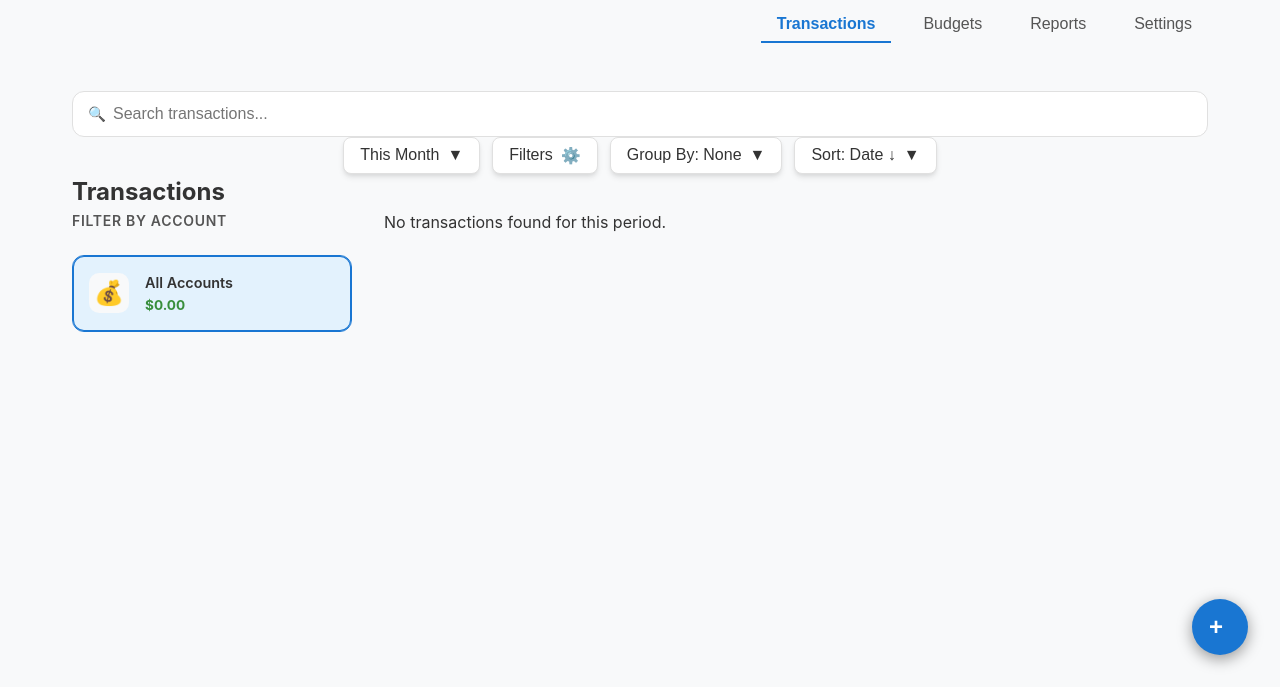
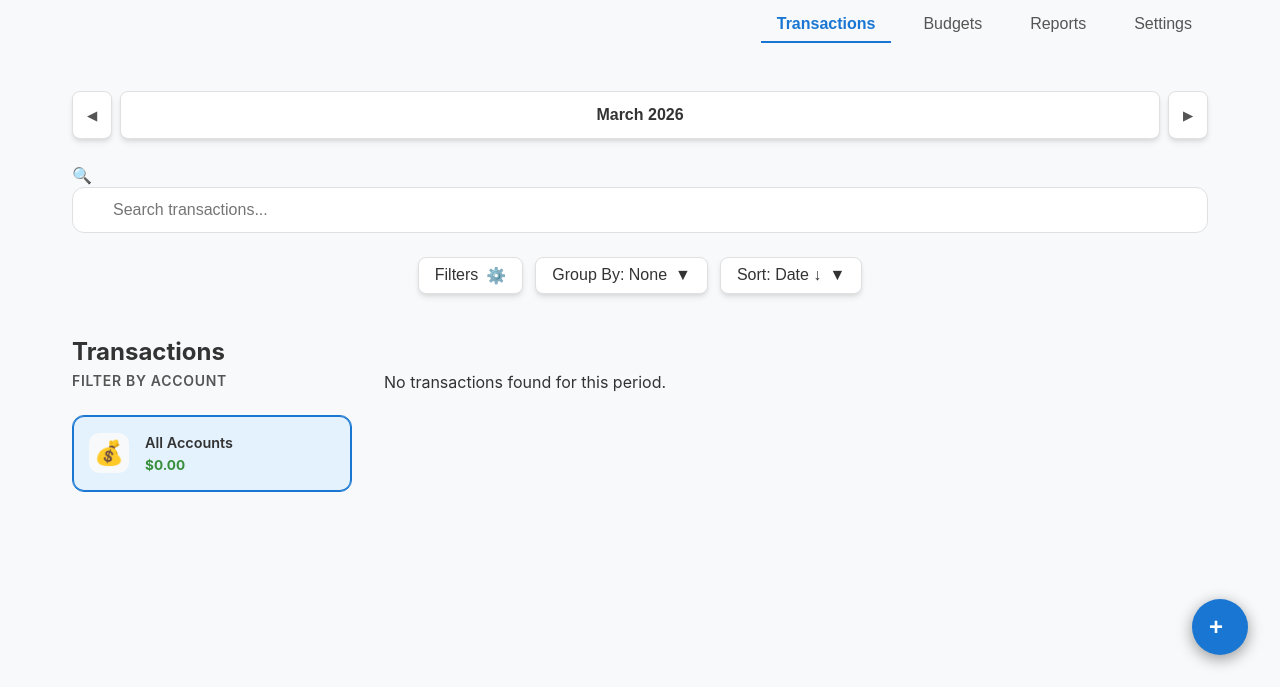
Before and after one commit to paulang1807/budget-n-expenses, a website built with Vite: page frontend/index.html in a window 1280 px wide. Shown: the part 113-800 px from the top of the page. Built offline with nearby package versions, Linux system fonts and the light colour scheme; files whose address does not match are found by name.

Commit message:
feat: Add time period navigation buttons and dynamic period label to transaction filter.

```diff
--- a/frontend/index.html
+++ b/frontend/index.html
@@ -30,15 +30,18 @@
 
 
         <div class="filter-section">
+            <div class="time-nav-container">
+                <button class="nav-btn" id="prev-period" title="Previous Period">◀</button>
+                <button class="filter-btn main-time-btn" id="time-filter-btn">
+                    <span>This Month</span>
+                </button>
+                <button class="nav-btn" id="next-period" title="Next Period">▶</button>
+            </div>
             <div class="search-bar">
                 <span class="search-icon">🔍</span>
                 <input type="text" id="transaction-search" placeholder="Search transactions...">
             </div>
             <div class="filter-btns">
-                <button class="filter-btn" id="time-filter-btn">
-                    <span>This Month</span>
-                    <span>▼</span>
-                </button>
                 <button class="filter-btn" id="advanced-filter-btn">
                     <span>Filters</span>
                     <span>⚙️</span>
--- a/frontend/src/main.js
+++ b/frontend/src/main.js
@@ -6,7 +6,7 @@ import { Settings } from './components/settings.js';
 import { GroupFilter } from './components/group-filter.js';
 import { SortFilter } from './components/sort-filter.js';
 import { AdvancedFilter } from './components/advanced-filter.js';
-import { formatCurrency, getFilteredTransactions, getFABContext, parseLocalDate, groupTransactions, sortTransactions } from './utils.js';
+import { formatCurrency, getFilteredTransactions, getFABContext, parseLocalDate, groupTransactions, sortTransactions, getPeriodLabel } from './utils.js';
 
 const API_URL = 'http://localhost:3001/api';
 
@@ -29,7 +29,8 @@ let state = {
         retailers: [],
         accounts: [],
         minAmount: null,
-        maxAmount: null
+        maxAmount: null,
+        referenceDate: new Date()
     },
     currentSubTab: 'accounts',
     icons: [],
@@ -609,18 +610,18 @@ function setupEventListeners() {
         const modalHtml = TimeFilter.render();
         document.body.insertAdjacentHTML('beforeend', modalHtml);
         TimeFilter.setup((filter) => {
-            state.filter = { ...state.filter, ...filter };
-            const btnSpan = document.querySelector('#time-filter-btn span');
-            if (filter.period === 'Custom Range') {
-                btnSpan.textContent = `${filter.startDate || '...'} to ${filter.endDate || '...'}`;
-            } else {
-                btnSpan.textContent = filter.period;
-            }
-            // Refresh data or filter local state
+            state.filter = { ...state.filter, ...filter, referenceDate: new Date() };
+            updateTimeFilterUI();
             updateSummaryCards();
             renderCurrentTab();
         });
     });
+
+    document.getElementById('prev-period').addEventListener('click', () => changePeriod(-1));
+    document.getElementById('next-period').addEventListener('click', () => changePeriod(1));
+
+    // Initial sync
+    updateTimeFilterUI();
 
     // Handle entity creation (Global listener for quick-add and settings)
     window.addEventListener('open-entity-modal', (e) => {
@@ -854,3 +855,33 @@ function updateFAB() {
 }
 
 init();
+
+function updateTimeFilterUI() {
+    const label = getPeriodLabel(state.filter);
+    const btnSpan = document.querySelector('#time-filter-btn span');
+    if (btnSpan) btnSpan.textContent = label;
+
+    // Show/hide navigation buttons based on period type
+    const navPeriods = ['This Month', 'Last Month', 'This Quarter', 'Last Quarter', 'This Year', 'Last Year'];
+    const isNavigable = navPeriods.includes(state.filter.period);
+    document.getElementById('prev-period').style.visibility = isNavigable ? 'visible' : 'hidden';
+    document.getElementById('next-period').style.visibility = isNavigable ? 'visible' : 'hidden';
+}
+
+function changePeriod(direction) {
+    const { period, referenceDate } = state.filter;
+    const ref = new Date(referenceDate || new Date());
+
+    if (period.includes('Month')) {
+        ref.setMonth(ref.getMonth() + direction);
+    } else if (period.includes('Quarter')) {
+        ref.setMonth(ref.getMonth() + (direction * 3));
+    } else if (period.includes('Year')) {
+        ref.setFullYear(ref.getFullYear() + direction);
+    }
+
+    state.filter.referenceDate = ref;
+    updateTimeFilterUI();
+    renderCurrentTab();
+    updateSummaryCards();
+}
--- a/frontend/src/style.css
+++ b/frontend/src/style.css
@@ -326,18 +326,52 @@ header {
     border-style: solid;
 }
 
+.filter-section {
+    display: flex;
+    flex-direction: column;
+    gap: 1.5rem;
+    margin-bottom: 2.5rem;
+    align-items: center;
+}
+
+.time-nav-container {
+    display: flex;
+    align-items: center;
+    gap: 0.5rem;
+    width: 100%;
+}
+
+.time-nav-container .nav-btn {
+    background: var(--card-bg);
+    border: 1px solid var(--border);
+    border-radius: 8px;
+    width: 40px;
+    height: 48px;
+    display: flex;
+    align-items: center;
+    justify-content: center;
+    cursor: pointer;
+    color: var(--text-light);
+    transition: var(--transition);
+    box-shadow: var(--shadow);
+}
+
+.time-nav-container .nav-btn:hover {
+    background: var(--border);
+    color: var(--primary);
+}
+
+.main-time-btn {
+    flex-grow: 1;
+    justify-content: center;
+    height: 48px;
+    padding: 0 1.25rem;
+    font-weight: 600;
+}
+
 .search-bar {
     position: relative;
     width: 100%;
-}
-
-.search-icon {
-    position: absolute;
-    left: 1rem;
-    top: 50%;
-    transform: translateY(-50%);
-    color: var(--text-light);
-    font-size: 0.9rem;
 }
 
 #transaction-search {
--- a/frontend/src/utils.js
+++ b/frontend/src/utils.js
@@ -3,8 +3,8 @@ export function formatCurrency(amount) {
 }
 
 export function getFilteredTransactions(state) {
-    const { period, startDate, endDate, search, categories, subcategories, retailers, accounts, minAmount, maxAmount } = state.filter;
-    const now = new Date();
+    const { period, startDate, endDate, search, categories, subcategories, retailers, accounts, minAmount, maxAmount, referenceDate } = state.filter;
+    const ref = referenceDate ? new Date(referenceDate) : new Date();
     let start, end;
 
     if (period === 'Custom Range') {
@@ -12,44 +12,47 @@ export function getFilteredTransactions(state) {
         end = endDate ? parseLocalDate(endDate) : new Date();
         end.setHours(23, 59, 59, 999);
     } else {
+        const year = ref.getFullYear();
+        const month = ref.getMonth();
+
         switch (period) {
             case 'This Month':
-                start = new Date(now.getFullYear(), now.getMonth(), 1);
-                end = new Date(now.getFullYear(), now.getMonth() + 1, 0, 23, 59, 59, 999);
+                start = new Date(year, month, 1);
+                end = new Date(year, month + 1, 0, 23, 59, 59, 999);
                 break;
             case 'Last Month':
-                start = new Date(now.getFullYear(), now.getMonth() - 1, 1);
-                end = new Date(now.getFullYear(), now.getMonth(), 0, 23, 59, 59, 999);
+                start = new Date(year, month - 1, 1);
+                end = new Date(year, month, 0, 23, 59, 59, 999);
                 break;
             case 'This Quarter':
-                const q = Math.floor(now.getMonth() / 3);
-                start = new Date(now.getFullYear(), q * 3, 1);
-                end = new Date(now.getFullYear(), (q + 1) * 3, 0, 23, 59, 59, 999);
+                const q = Math.floor(month / 3);
+                start = new Date(year, q * 3, 1);
+                end = new Date(year, (q + 1) * 3, 0, 23, 59, 59, 999);
                 break;
             case 'Last Quarter':
-                const lq = Math.floor(now.getMonth() / 3) - 1;
-                start = new Date(now.getFullYear(), lq * 3, 1);
-                end = new Date(now.getFullYear(), (lq + 1) * 3, 0, 23, 59, 59, 999);
+                const lq = Math.floor(month / 3) - 1;
+                start = new Date(year, lq * 3, 1);
+                end = new Date(year, (lq + 1) * 3, 0, 23, 59, 59, 999);
                 break;
             case 'This Year':
-                start = new Date(now.getFullYear(), 0, 1);
-                end = new Date(now.getFullYear(), 11, 31, 23, 59, 59, 999);
+                start = new Date(year, 0, 1);
+                end = new Date(year, 11, 31, 23, 59, 59, 999);
                 break;
             case 'Last Year':
-                start = new Date(now.getFullYear() - 1, 0, 1);
-                end = new Date(now.getFullYear() - 1, 11, 31, 23, 59, 59, 999);
+                start = new Date(year - 1, 0, 1);
+                end = new Date(year - 1, 11, 31, 23, 59, 59, 999);
                 break;
             case 'Last 30 Days':
-                start = new Date(now.getTime() - 30 * 24 * 60 * 60 * 1000);
-                end = now;
+                start = new Date(ref.getTime() - 30 * 24 * 60 * 60 * 1000);
+                end = ref;
                 break;
             case 'Last 90 Days':
-                start = new Date(now.getTime() - 90 * 24 * 60 * 60 * 1000);
-                end = now;
+                start = new Date(ref.getTime() - 90 * 24 * 60 * 60 * 1000);
+                end = ref;
                 break;
             case 'Last 12 Months':
-                start = new Date(now.getFullYear() - 1, now.getMonth() + 1, 1);
-                end = now;
+                start = new Date(year - 1, month + 1, 1);
+                end = ref;
                 break;
             default:
                 start = new Date(0);
@@ -84,6 +87,39 @@ export function getFilteredTransactions(state) {
 
         return true;
     });
+}
+
+export function getPeriodLabel(filter) {
+    const { period, startDate, endDate, referenceDate } = filter;
+    const ref = referenceDate ? new Date(referenceDate) : new Date();
+
+    if (period === 'Custom Range') {
+        if (!startDate && !endDate) return 'Custom Range';
+        return `${startDate || '...'} to ${endDate || '...'}`;
+    }
+
+    const monthNames = ["January", "February", "March", "April", "May", "June", "July", "August", "September", "October", "November", "December"];
+    const year = ref.getFullYear();
+    const month = ref.getMonth();
+
+    switch (period) {
+        case 'This Month':
+            return `${monthNames[month]} ${year}`;
+        case 'Last Month':
+            const lm = new Date(year, month - 1, 1);
+            return `${monthNames[lm.getMonth()]} ${lm.getFullYear()}`;
+        case 'This Quarter':
+            return `Q${Math.floor(month / 3) + 1} ${year}`;
+        case 'Last Quarter':
+            const lq = new Date(year, (Math.floor(month / 3) - 1) * 3, 1);
+            return `Q${Math.floor(lq.getMonth() / 3) + 1} ${lq.getFullYear()}`;
+        case 'This Year':
+            return `${year}`;
+        case 'Last Year':
+            return `${year - 1}`;
+        default:
+            return period;
+    }
 }
 
 export function parseLocalDate(dateStr) {
```
